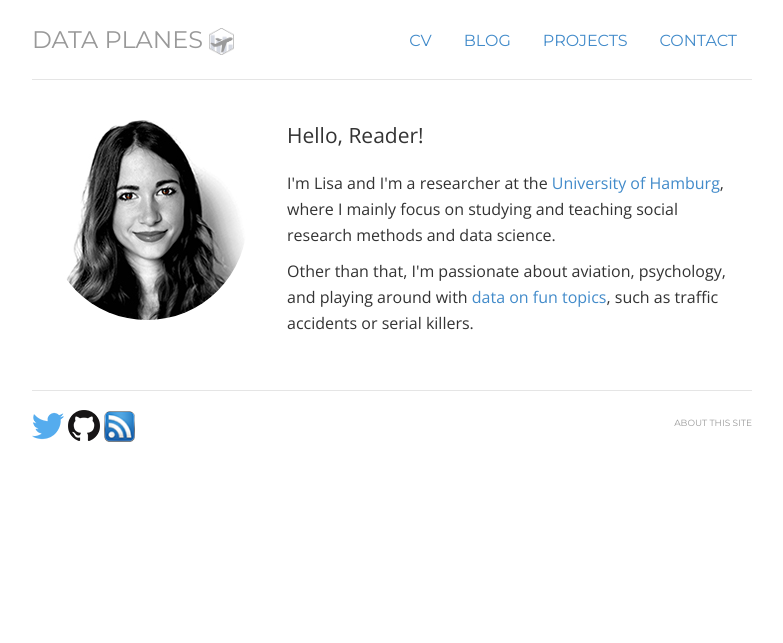
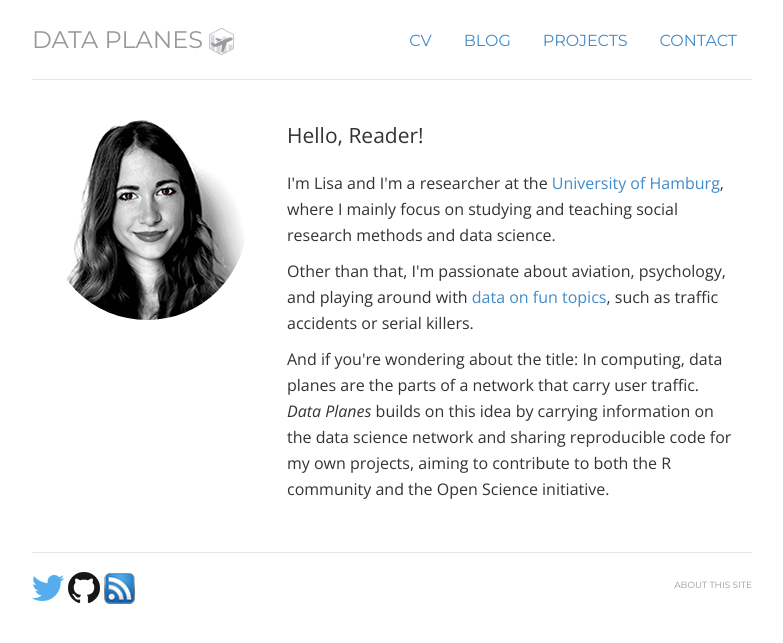
Before and after one commit to lhehnke/lhehnke.github.io, a Jekyll site: the page built from index.html, in a window 1280 px wide. Shown: the top 643 px of the page, without its empty margins (248-1031 px from the left). Built offline with Jekyll 4.4.1, drawn with Linux system fonts in a browser that asks for light colours; nearby versions of some CDN libraries.

Commit message:
Add paragraph

```diff
--- a/index.html
+++ b/index.html
@@ -23,6 +23,8 @@ description: Lisa Hehnke is a researcher turned data scientist, psych student, a
 
 	<p>Other than that, I'm passionate about aviation, psychology, and playing around with <a href="https://lhehnke.github.io/projects/">data on fun topics</a>, such as traffic accidents or serial killers.</p>
 
+	<p>And if you're wondering about the title: In computing, data planes are the parts of a network that carry user traffic. <em>Data Planes</em> builds on this idea by carrying information on the data science network and sharing reproducible code for my own projects, aiming to contribute to both the R community and the Open Science initiative.</p>
+
 </div>
 
 </div>
```
